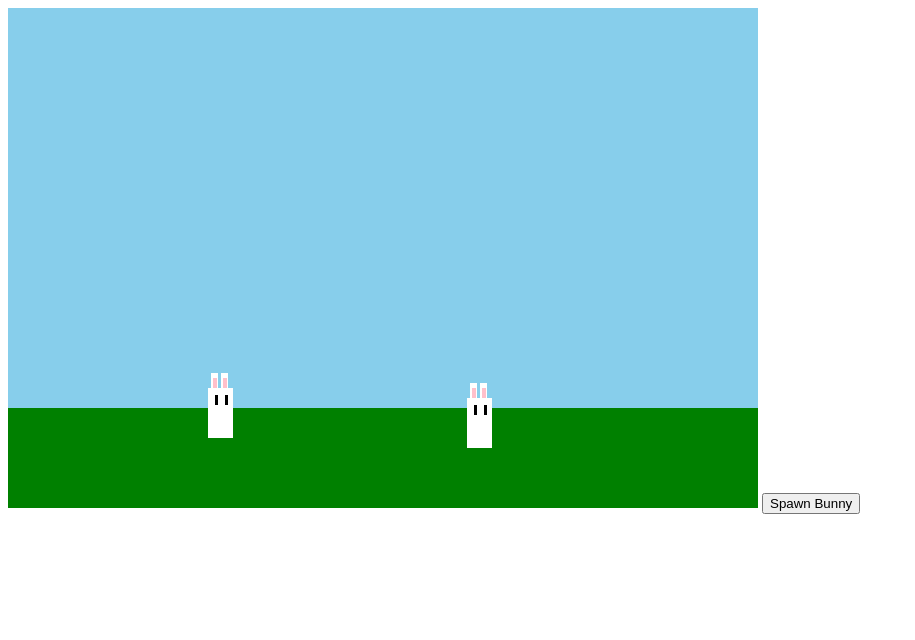
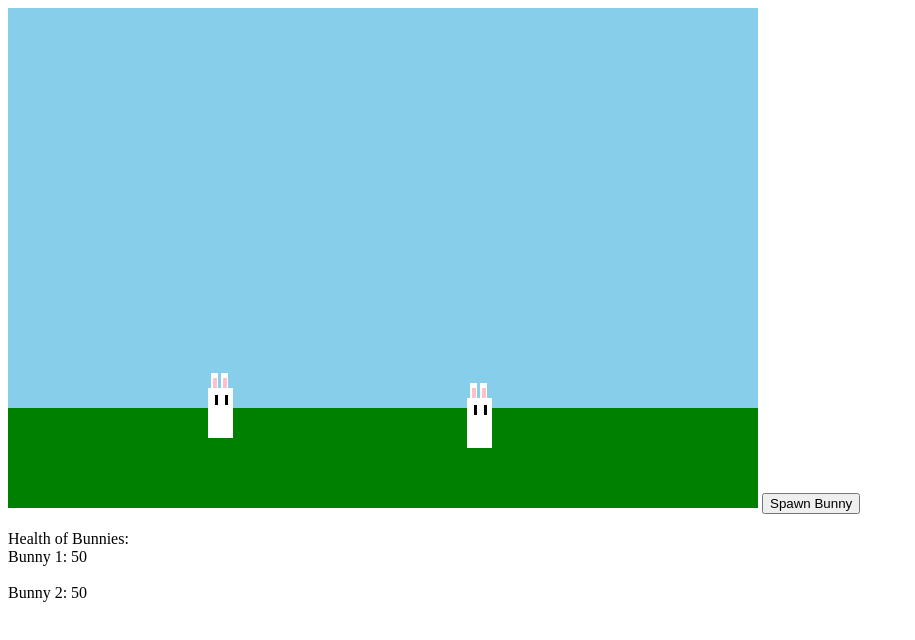
Before and after one commit to Keast27/RichMediaProject1, a plain HTML site: page index.html in a window 1280 px wide. Both pictures are taken after a click on the button "Spawn Bunny". Shown: the whole page, without its empty margins (0-915 px from the left). Drawn offline with Linux system fonts and the light colour scheme.

Commit message:
Health Tracking
Method to track health of all bunnies

```diff
--- a/index.html
+++ b/index.html
@@ -17,6 +17,7 @@
     <script src="js/init.js" type="module"></script>
 
     <button id="spawn">Spawn Bunny</button>
+    <p id ="health">Health of Bunnies:</p>
     <!--
 #10 - note that for radio buttons to be in a group, where only one is selected at a time,
 they need to all have the same value for the `name` attribute.
--- a/js/main.js
+++ b/js/main.js
@@ -25,6 +25,11 @@ function init(){
     // ctx.fillRect(x,y,width,height);
     ctx.fillRect(0,400,750,100);
 
+    // Health of first bunny
+    document.querySelector('#health').innerHTML += '<br>' + "Bunny " + bunbuns.length + ": " + bunbuns[0].health + '<br></br>';
+
+
+    // Add a new bunbun each time spawn button is pressed
     document.querySelector('#spawn').onclick = function()
         {addBunBun(getRandomInt(0,750),getRandomInt(350,500),"white",0,0,50,1,"male",false)};
 
@@ -33,6 +38,7 @@ function init(){
 
 }
 
+// Draw all the bunnies in bunbuns to the screen
 function drawBunbuns()
 {
     for(let i = 0; i < bunbuns.length; i++)
@@ -48,21 +54,25 @@ function drawBunbuns()
         ctx.fillStyle = "pink";
         ctx.fillRect(bunbuns[i].x + 5, bunbuns[i].y - 10, 4, 10);
         ctx.fillRect(bunbuns[i].x + 15, bunbuns[i].y - 10, 4, 10);
+
     }
 }
 
+// Add a new bunny to bunbuns
 function addBunBun(x,y,color,genes,hunger,health,age,sex,mated)
 {
     let bunbunTemp = new bunny(x,y,color,genes,hunger,health,age,sex,mated);
 
     bunbuns.push(bunbunTemp);
+    document.querySelector('#health').innerHTML += "Bunny " + bunbuns.length + ": " + health + '<br></br>';
     drawBunbuns();
 }
 
+// Helper function to get random int grabbed from MDN
 function getRandomInt(min, max) {
     min = Math.ceil(min);
     max = Math.floor(max);
-    return Math.floor(Math.random() * (max - min) + min); //The maximum is exclusive and the minimum is inclusive
+    return Math.floor(Math.random() * (max - min) + min);
   }
 
 console.log("In bottom of <script> tag!");
```
